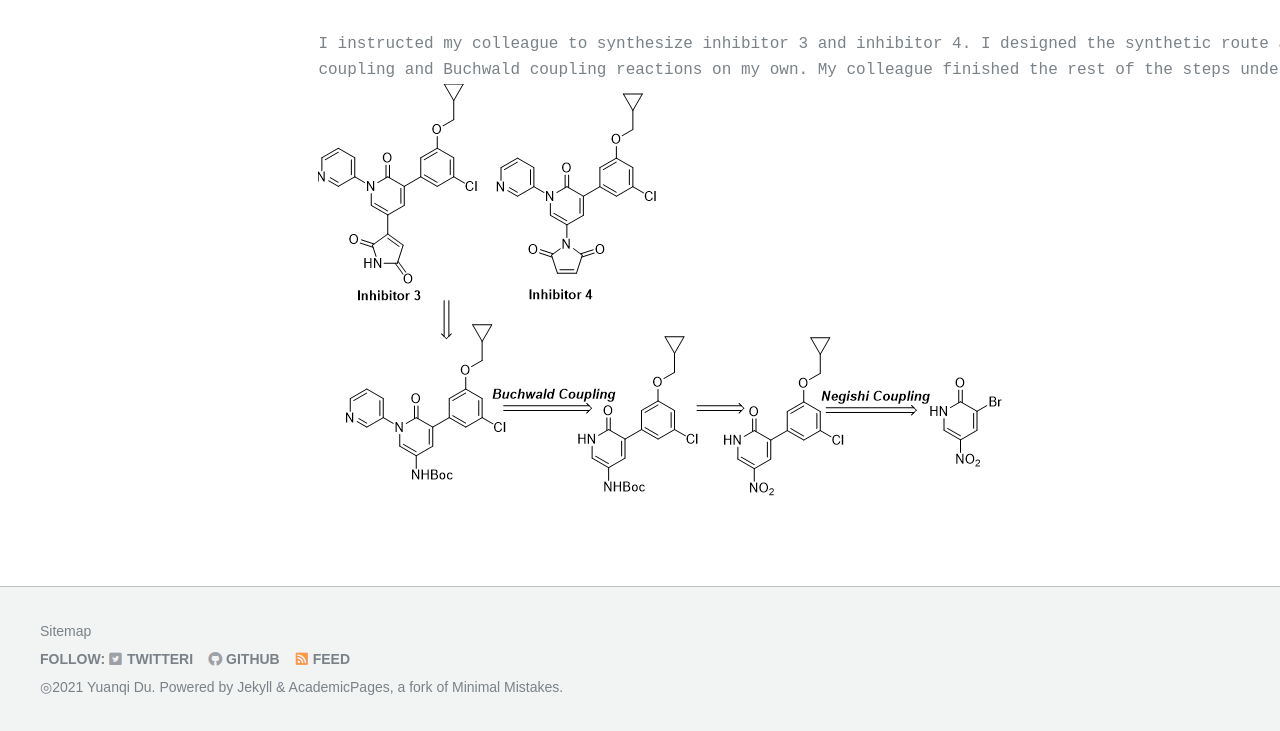
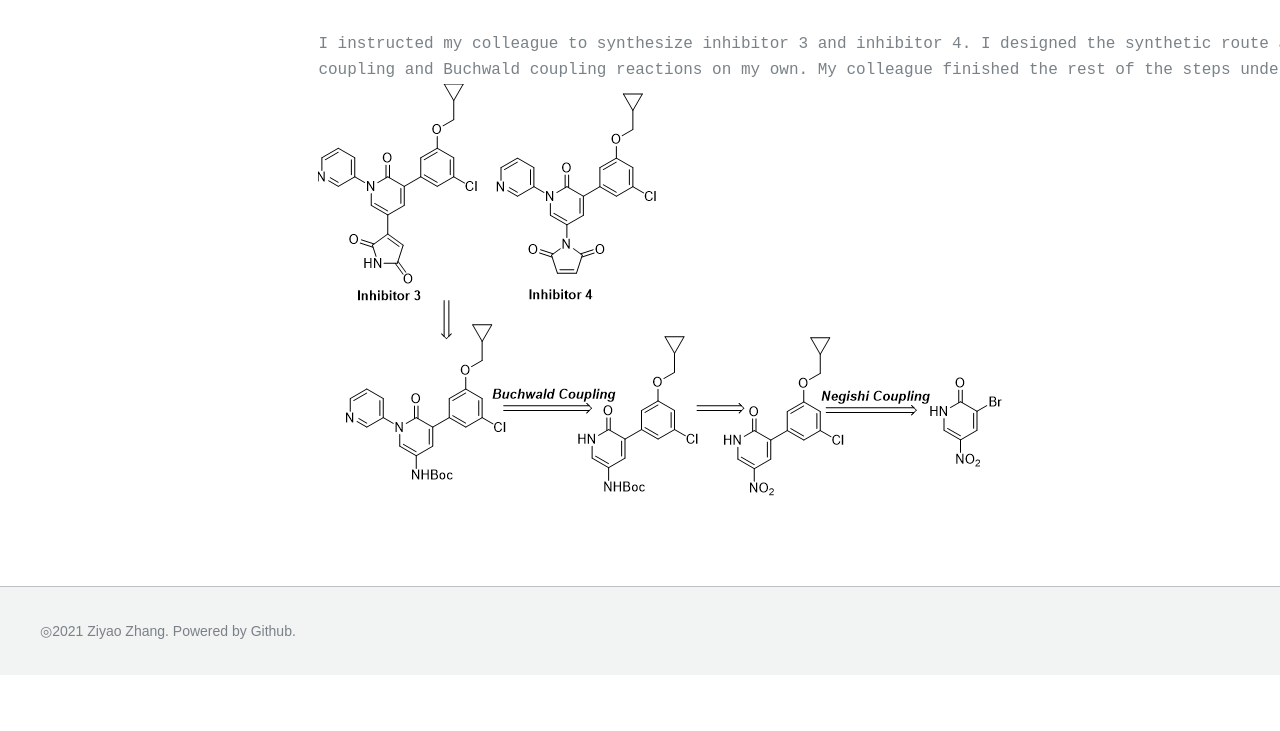
Before and after one commit to Brandonzzy/Zhanghomepage, a plain HTML site: page info.html in a window 1280 px wide. Shown: the part 2011-2742 px from the top of the page. After the commit the page ends 2686 px from the top, so only its background shows below. Drawn offline with Linux system fonts and the light colour scheme.

Commit message:
Update info.html

```diff
--- a/info.html
+++ b/info.html
@@ -93,9 +93,8 @@ and total synthesis of anti-COVID 3CLPro inhibitors. Details of my research are
 	<div class="footer">
 		<div class="wrapin">
 
-			<p>Sitemap</p>
-			<p class="s">FOLLOW: <a href="#" class="a1">TWITTERI</a><a href="#" class="a2">GITHUB</a><a href="#" class="a3">FEED</a></p>
-			<p>◎2021 Yuanqi Du. Powered by Jekyll & AcademicPages, a fork of Minimal Mistakes.</p>
+
+			<p>◎2021 Ziyao Zhang. Powered by Github.</p>
 
 			<div class="clear"></div>
 		</div>
```
